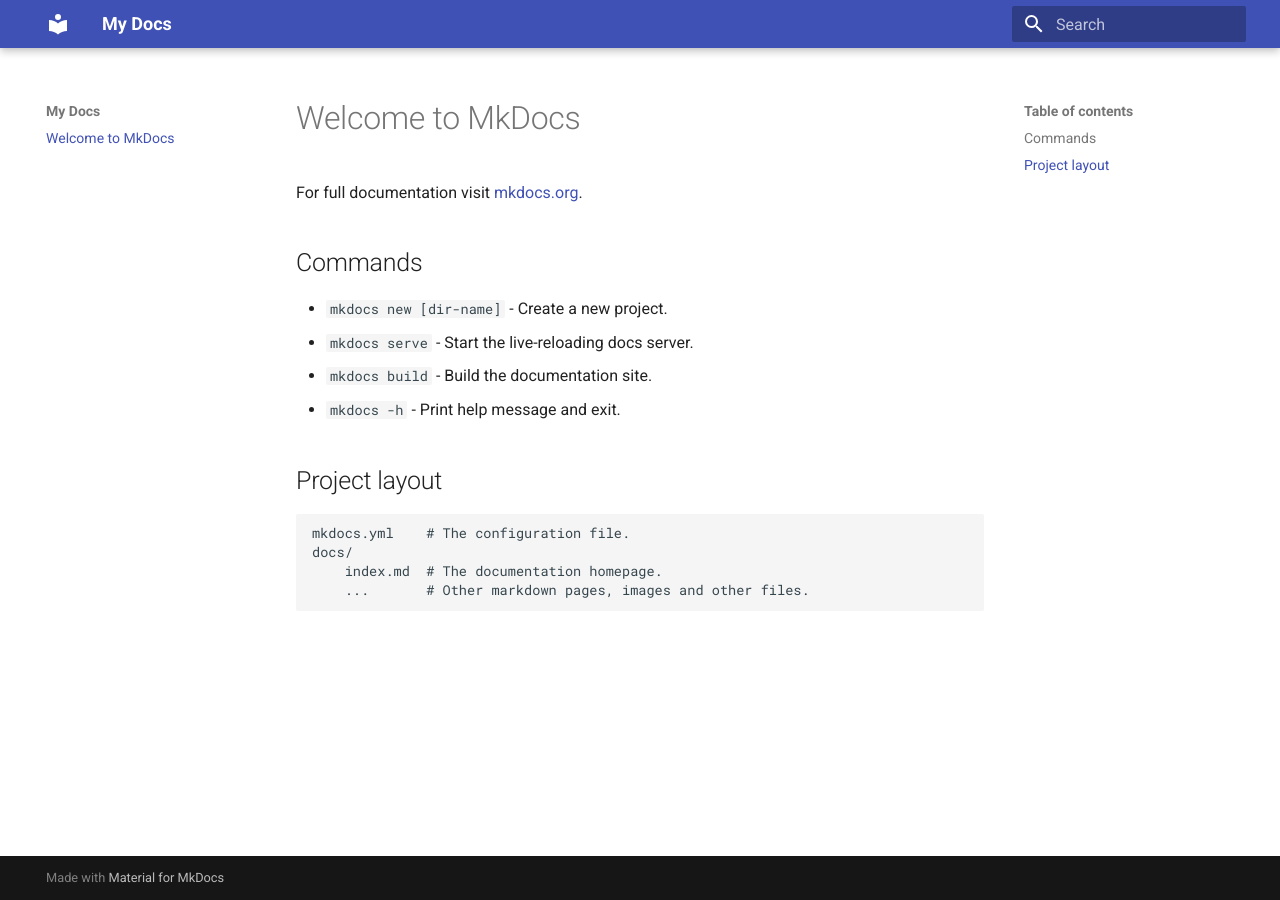
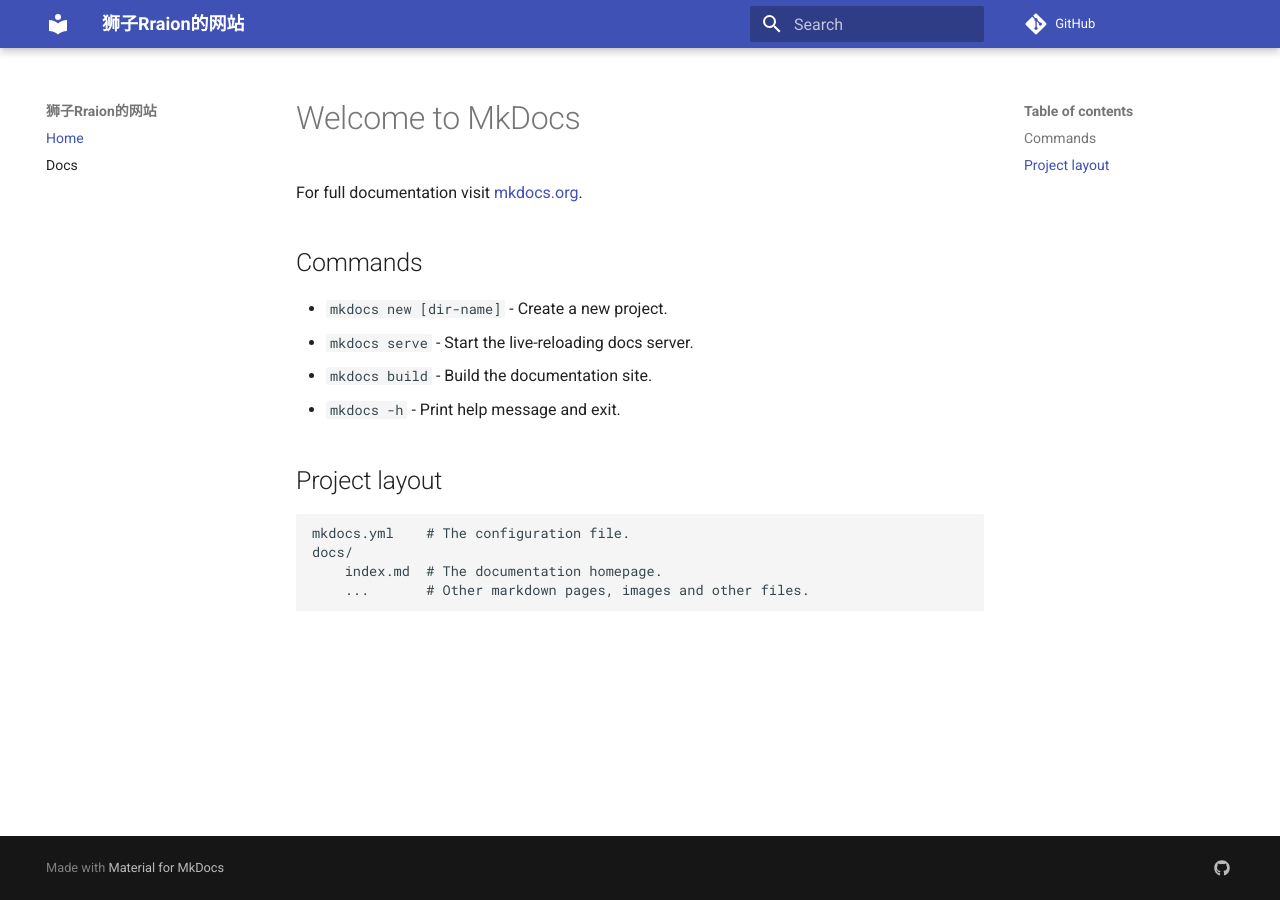
Before and after one commit to RraionWang/RraionWang.github.io, an MkDocs documentation site: the page built from docs/index.md, in a window 1280 px wide. Built offline with MkDocs 1.6.1 and Material for MkDocs 9.7.7, drawn with Linux system fonts in a browser that asks for light colours; comment, search, counter and statistics services are not loaded.

Commit message:
修改提交

```diff
--- a/mkdocs.yml
+++ b/mkdocs.yml
@@ -1,4 +1,17 @@
-site_name: My Docs
+site_name: 狮子Rraion的网站
+site_url: https://RraionWang.github.io
+repo_url: https://github.com/RraionWang/RraionWang.github.io
+theme:
+  name: 'material'
+nav:
+  - Home: index.md
+  - Docs: docs/index.md
 
-theme:
-  name: material
+markdown_extensions:
+  - toc:
+      permalink: True
+
+extra:
+  social:
+    - type: github
+      link: https://github.com/RraionWang
```
